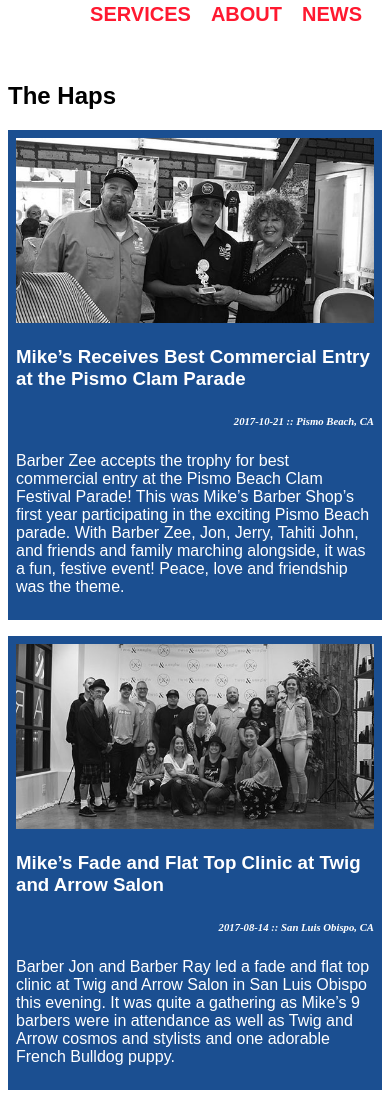
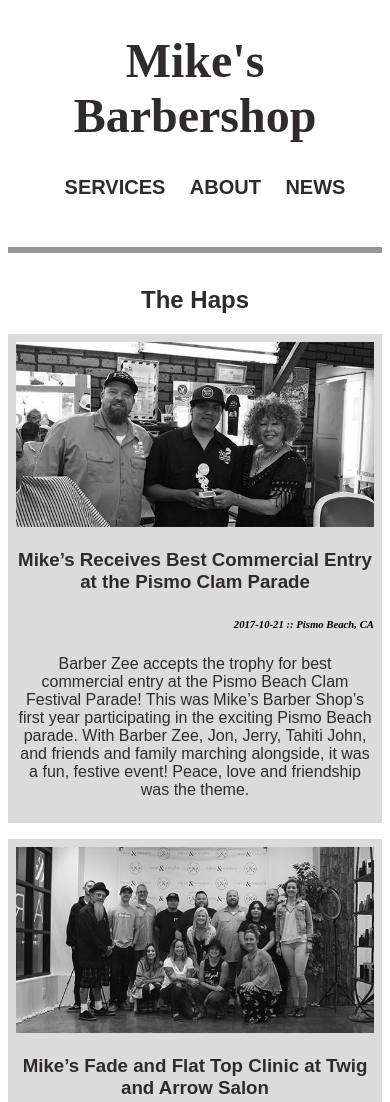
Before and after one commit to AlexBez089/AlexBez089.github.io, a plain HTML site: page grc338/redesign-mobile-first/news.html in a window 390 px wide. Shown: the part 260-1362 px from the top of the page. Drawn offline with Linux system fonts and the light colour scheme; a web font is replaced by a local one.

Commit message:
Add files via upload

```diff
--- a/grc338/redesign-mobile-first/news.html
+++ b/grc338/redesign-mobile-first/news.html
@@ -4,7 +4,8 @@
 <head>
     <meta charset="UTF-8">
     <meta name="viewport" content="width=device-width, initial-scale=1">
-    <link rel="stylesheet" type="text/css" href="website.css" />
+    <link rel="stylesheet"  href="website.css" />
+    <link href="https://fonts.googleapis.com/css?family=Rye&display=swap" rel="stylesheet">
     <title>News</title>
 </head>
 
@@ -22,6 +23,7 @@
         </ul>
 
     </div>
+    <hr/>
     <h2>The Haps</h2>
 
     <div class="firstnews">
--- a/grc338/redesign-mobile-first/website.css
+++ b/grc338/redesign-mobile-first/website.css
@@ -6,41 +6,55 @@ img {
 
 a {
     text-decoration: none;
-    font-family: sans-serif;
-    color: #FF1930;
+    color: #302B2B;
+}
+
+hr {
+    display: block;
+    height: 1px;
+    border: 0;
+    border-top: 6px solid #969696;
+    margin: 1em 0em 2em;
 }
 
 div.main li {
     list-style-type: none;
-    float: left;
     margin-right: 1em;
     text-transform: uppercase;
-    margin-bottom: 2em;
     font-weight: bold;
     font-size: 1.25em;
+    display: inline;
 }
 
 div.main ul {
-    float: right;
+    text-align: center;
+    margin-bottom: 3em;
 }
 
 h1 {
-    font-family: sans-serif;
+    font-family: 'Rye', bold;
     font-size: 3em;
+    text-align: center;
 }
 
 h2 {
     font-family: sans-serif;
     clear: both;
+    text-align: center;
+    color: #302B2B;
 }
 
 h3 {
     font-family: sans-serif;
+    text-align: center;
+    color: #302B2B;
 }
 
 p {
     font-family: sans-serif;
     font-weight: lighter;
+    text-align: center;
+    color: #302B2B;
 }
 
 div.news h6 {
@@ -56,13 +70,13 @@ div.services {
     float: left;
     margin-right: 2em;
     width: 45%;
-    color: #1B4F91;
+    color: #B89D6A;
 }
 
 div.specialties {
     float: left;
     width: 45%;
-    color: #1B4F91;
+    color: #B89D6A;
 }
 
 div.services li {
@@ -84,46 +98,42 @@ div.address p {
 }
 
 div.firstnews {
-    background-color: #1B4F91;
+    background-color: #DBDBDB;
     padding: 0.5em 0.5em 0.5em 0.5em;
-    color: #FFFFFF;
 }
 
 div.secondnews {
-    background-color: #1B4F91;
+    background-color: #DBDBDB;
     padding: 0.5em 0.5em 0.5em 0.5em;
-    color: #FFFFFF;
     margin-top: 1em;
 }
 
 div.thirdnews {
-    background-color: #1B4F91;
+    background-color: #DBDBDB;
     padding: 0.5em 0.5em 0.5em 0.5em;
-    color: #FFFFFF;
     margin-top: 1em;
 }
 
 div.secondnews {
-    background-color: #1B4F91;
+    background-color: #DBDBDB;
     padding: 0.5em 0.5em 0.5em 0.5em;
-    color: #FFFFFF;
     margin-top: 1em;
 }
 
 div.fourthnews {
-    background-color: #1B4F91;
+    background-color: #DBDBDB;
     padding: 0.5em 0.5em 0.5em 0.5em;
-    color: #FFFFFF;
     margin-top: 1em;
 }
 
 h6 {
     text-align: right;
-    font-style: italic
+    font-style: italic;
 }
 
 footer h6 {
     text-align: center;
+    color: #302B2B;
 }
 
 div.intro h3 {
```
Also changed, not shown: grc338/redesign-mobile-first/about.html (+3 -1 lines), grc338/redesign-mobile-first/index.html (+3 -1 lines), grc338/redesign-mobile-first/services.html (+3 -4 lines), grc338/redesign-mobile-first/pictures/logobarbershop.png.
